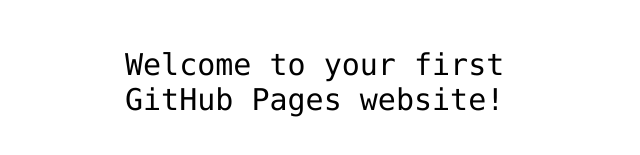
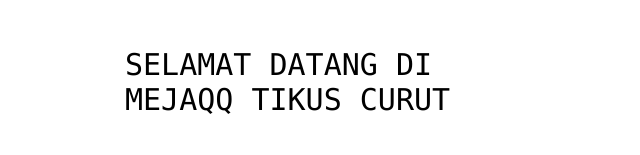
Before and after one commit to mejaqq/hello-world, a plain HTML site: page index.html in a window 1280 px wide. Shown: the part 341-496 px from the top of the page, without its empty margins (315-955 px from the left). Drawn offline with Linux system fonts and the light colour scheme.

Commit message:
Update index.html

```diff
--- a/index.html
+++ b/index.html
@@ -12,7 +12,7 @@
 <img src="https://octodex.github.com/images/daftpunktocat-thomas.gif" id="octocat" alt="octocat-gif" />
 
 <!-- Change this code here by copy and pasting your template on line 15 -->
-<p>Welcome to your first GitHub Pages website!</p>
+<p>SELAMAT DATANG DI MEJAQQ TIKUS CURUT</p>
 
 </body>
 </html>
```
